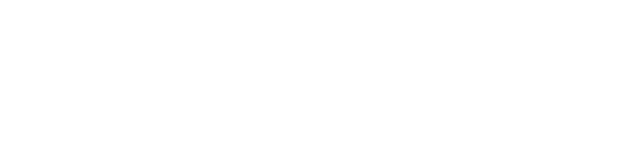
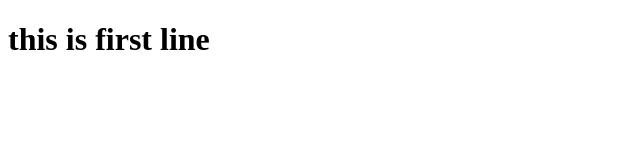
Before and after one commit to rajprajapati2612/Learning_Github, a plain HTML site: page index.html in a window 1280 px wide. Shown: the whole page, without its empty margins (0-640 px from the left). Drawn offline with Linux system fonts and the light colour scheme.

Commit message:
This is V2

```diff
--- a/index.html
+++ b/index.html
@@ -6,6 +6,6 @@
     <title>Document</title>
 </head>
 <body>
-
+   <h1>this is first line</h1>
 </body>
 </html>
```
Also changed, not shown: index2.html (added).
